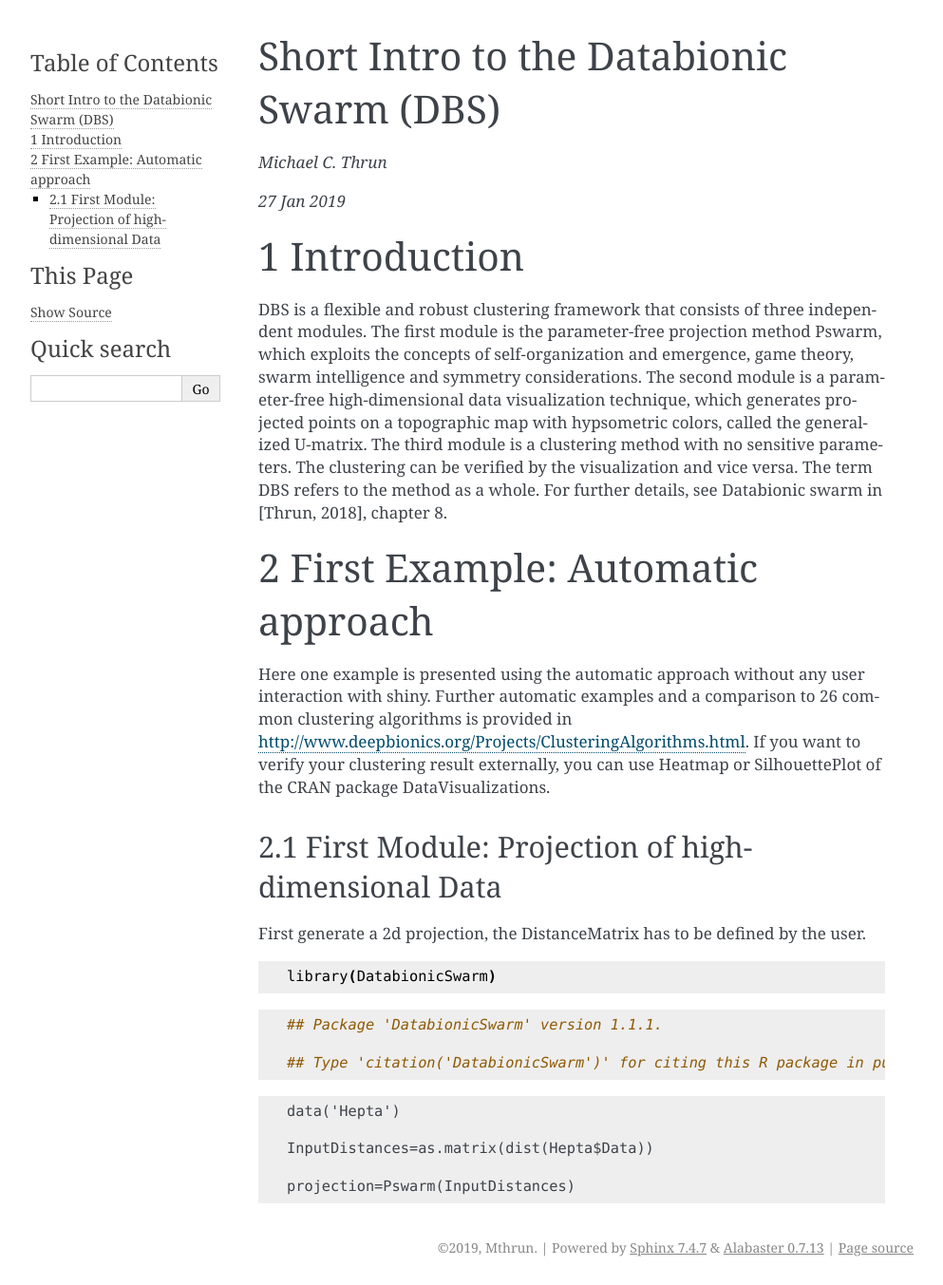
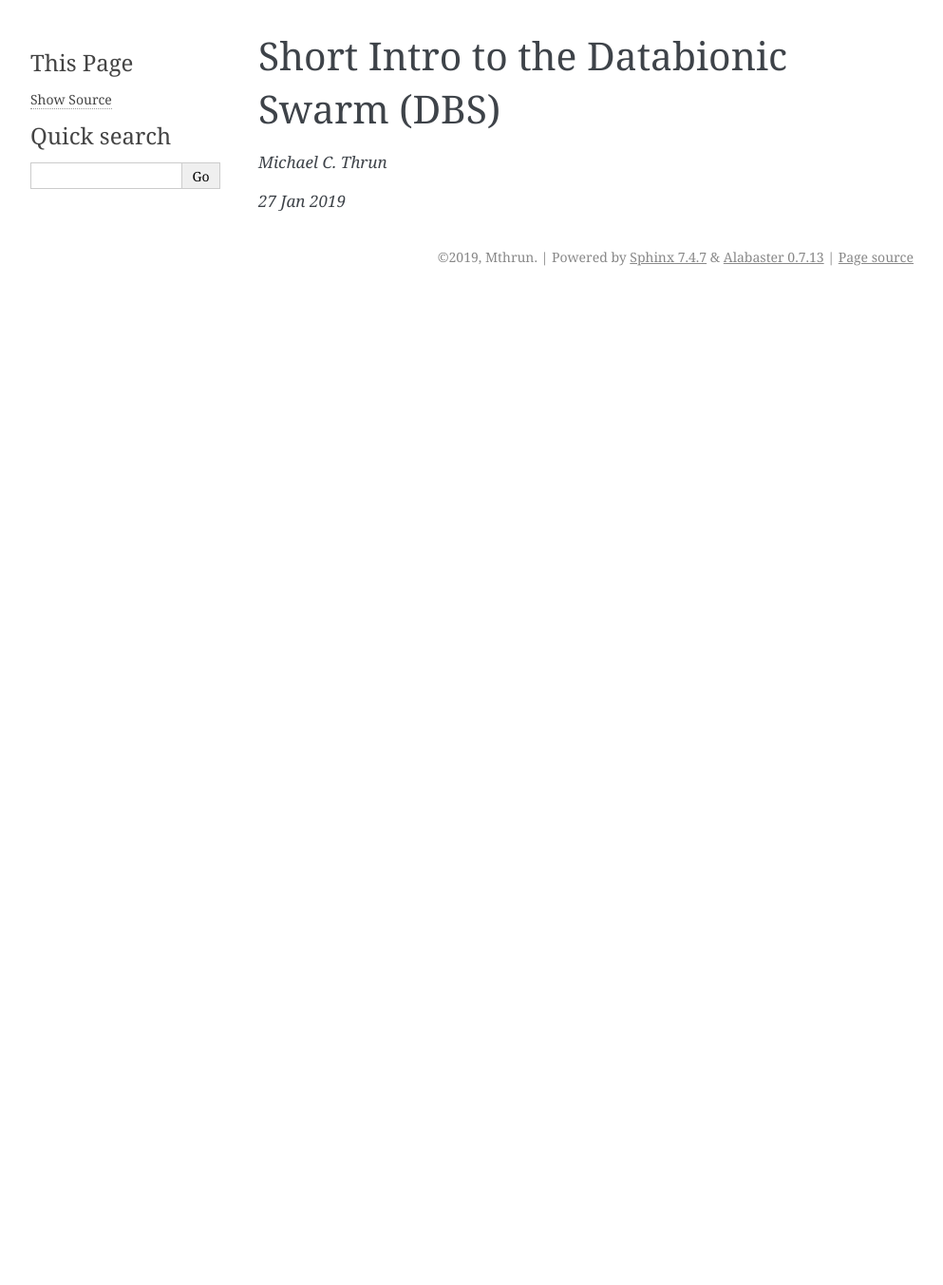
Before and after one commit to Mthrun/DatabionicSwarm, a Sphinx documentation site: the page built from docs/source/index.rst, in a window 1280 px wide. Shown: the whole page at 95% size, without its empty margins (148-1141 px from the left). Built offline with Sphinx 7.4.7, drawn with Linux system fonts in a browser that asks for light colours; after the commit the page ends 900 px from its top, so only the background shows below that.

Commit message:
Update index.rst

```diff
--- a/docs/source/index.rst
+++ b/docs/source/index.rst
@@ -1,8 +1,3 @@
-.. DatabionicSwarm documentation master file, created by
-   sphinx-quickstart on Wed Sep 11 20:29:54 2019.
-   You can adapt this file completely to your liking, but it should at least
-   contain the root `toctree` directive.
-
 *****************************************
 Short Intro to the Databionic Swarm (DBS)
 *****************************************
@@ -10,37 +5,3 @@ Short Intro to the Databionic Swarm (DBS)
 *Michael C. Thrun*
 
 *27 Jan 2019*
-
-***************
-1 Introduction
-***************
-
-DBS is a flexible and robust clustering framework that consists of three independent modules. The first module is the parameter-free projection method Pswarm, which exploits the concepts of self-organization and emergence, game theory, swarm intelligence and symmetry considerations. The second module is a parameter-free high-dimensional data visualization technique, which generates projected points on a topographic map with hypsometric colors, called the generalized U-matrix. The third module is a clustering method with no sensitive parameters. The clustering can be verified by the visualization and vice versa. The term DBS refers to the method as a whole. For further details, see Databionic swarm in [Thrun, 2018], chapter 8.
-
-***********************************
-2 First Example: Automatic approach
-***********************************
-
-Here one example is presented using the automatic approach without any user interaction with shiny. Further automatic examples and a comparison to 26 common clustering algorithms is provided in http://www.deepbionics.org/Projects/ClusteringAlgorithms.html. If you want to verify your clustering result externally, you can use Heatmap or SilhouettePlot of the CRAN package DataVisualizations.
-
-2.1 First Module: Projection of high-dimensional Data
-#####################################################
-
-First generate a 2d projection, the DistanceMatrix has to be defined by the user.
-::
-
-	library(DatabionicSwarm)
-
-::
-
-	## Package 'DatabionicSwarm' version 1.1.1.
-
-	## Type 'citation('DatabionicSwarm')' for citing this R package in publications.
-
-::
-
-	data('Hepta')
-
-	InputDistances=as.matrix(dist(Hepta$Data))
-
-	projection=Pswarm(InputDistances)
```
